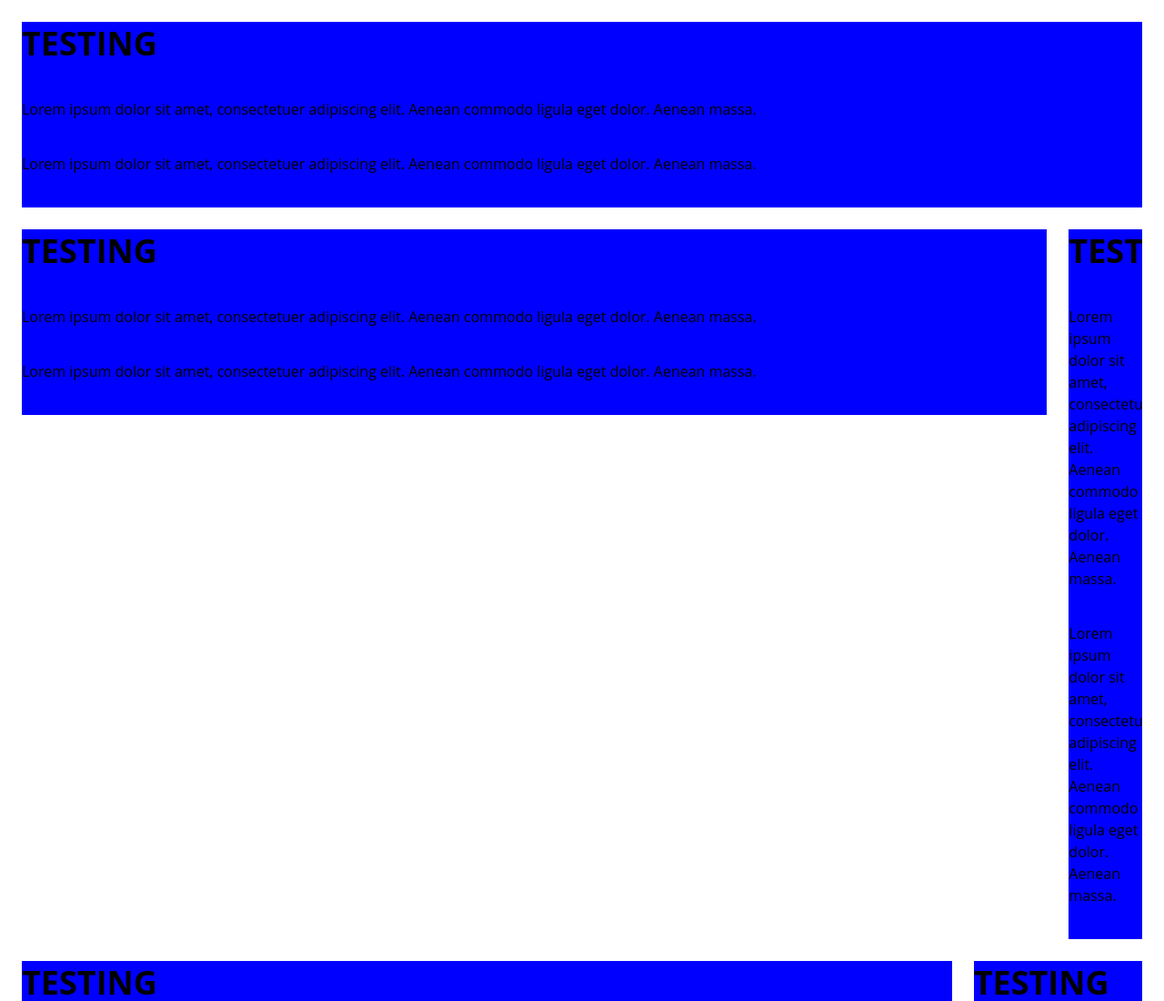
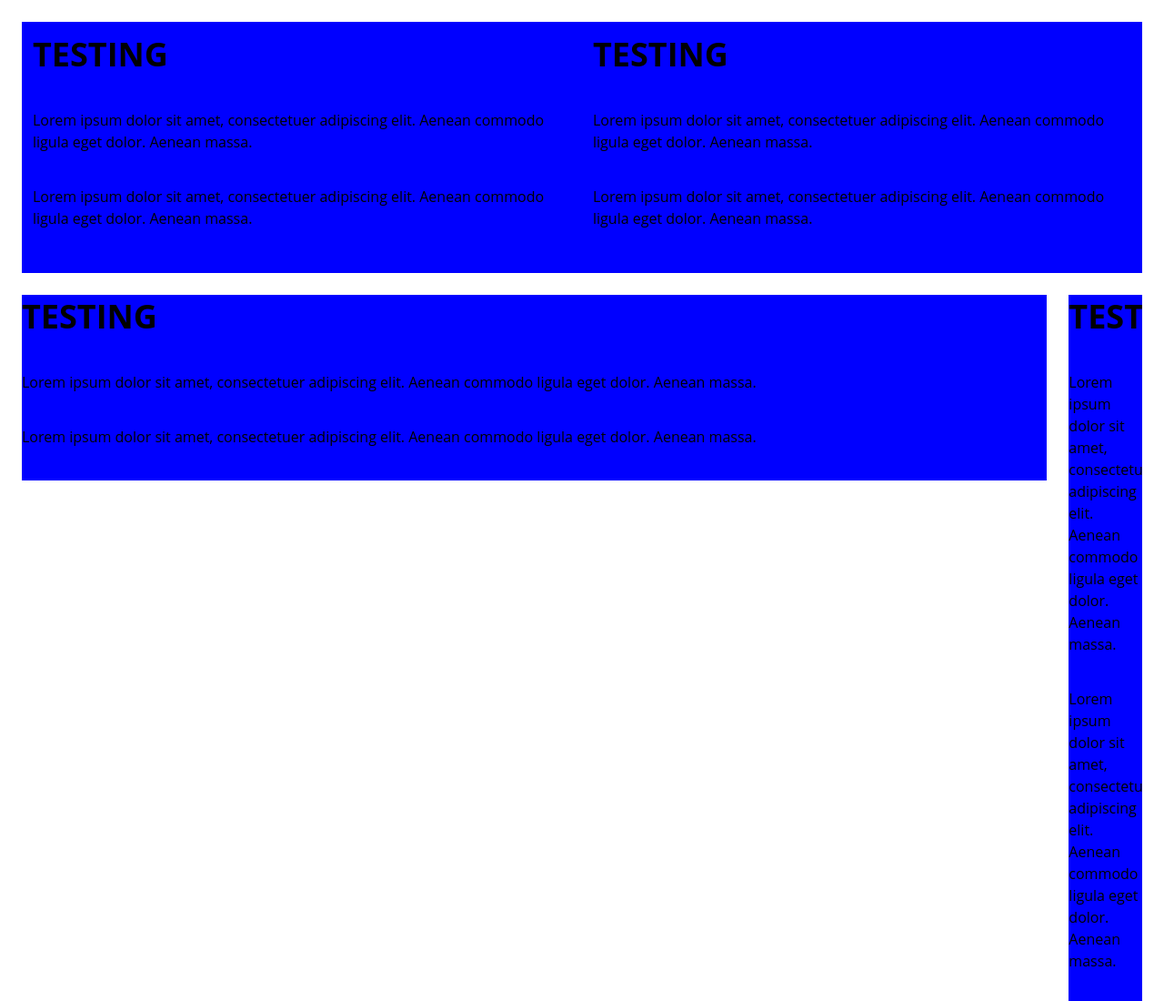
Before and after one commit to dnordby/css-library, a website built with webpack: page index.html in a window 1280 px wide. Shown: the top 1100 px of the page at 91% size. Built offline with nearby package versions, Linux system fonts and the light colour scheme.

Commit message:
README update

```diff
--- a/index.html
+++ b/index.html
@@ -7,8 +7,13 @@
 <body>
   <div class="container-fluid">
     <div class="row">
-      <div class="col-xs-12 col-sm-6 col-md-4 col-lg-12 col-xl-3">
-        <div>
+      <div class="col-xs-12 col-sm-6 col-md-4 col-lg-12 col-xl-12">
+        <div class="col-xs-12 col-sm-12 col-md-6 col-lg-6 col-xl-6">
+          <h1>TESTING</h1>
+          <p>Lorem ipsum dolor sit amet, consectetuer adipiscing elit. Aenean commodo ligula eget dolor. Aenean massa.</p>
+          <p>Lorem ipsum dolor sit amet, consectetuer adipiscing elit. Aenean commodo ligula eget dolor. Aenean massa.</p>
+        </div>
+        <div class="col-xs-12 col-sm-12 col-md-6 col-lg-6 col-xl-6">
           <h1>TESTING</h1>
           <p>Lorem ipsum dolor sit amet, consectetuer adipiscing elit. Aenean commodo ligula eget dolor. Aenean massa.</p>
           <p>Lorem ipsum dolor sit amet, consectetuer adipiscing elit. Aenean commodo ligula eget dolor. Aenean massa.</p>
```
Also changed, not shown: README.md.
